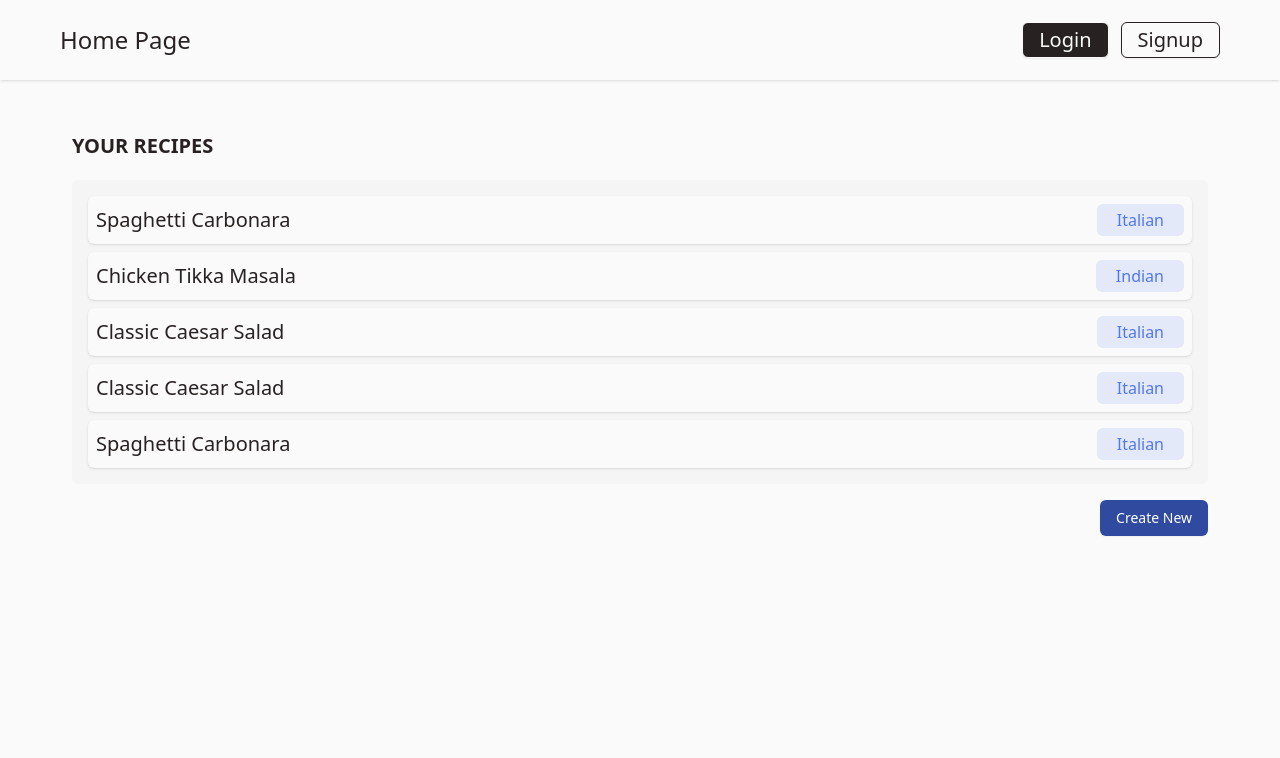
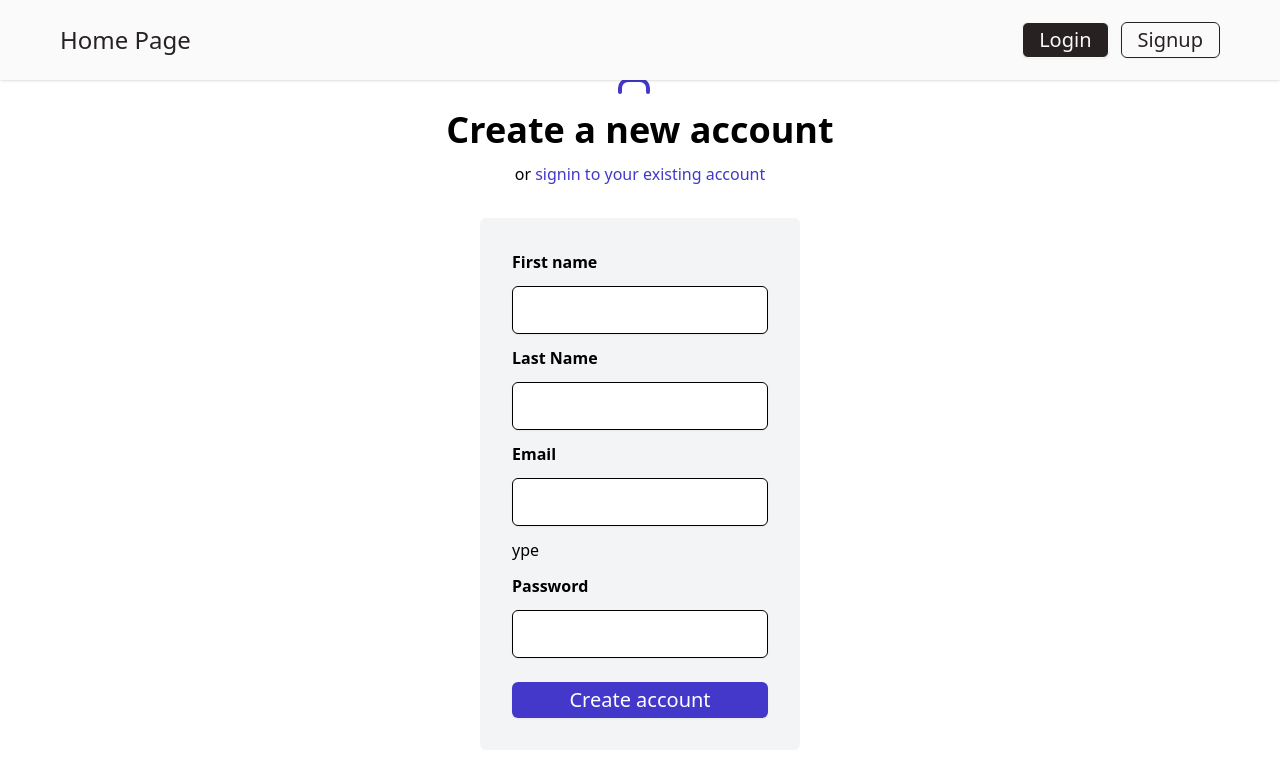
Before and after one commit to habtesh-beki/Recipe_app_client, a React (Vite) app: page / in a window 1280 px wide. Shown: the top 758 px of the page. Built offline with nearby package versions, Linux system fonts and the light colour scheme.

Commit message:
added login and signup form

```diff
--- a/package.json
+++ b/package.json
@@ -18,6 +18,7 @@
     "path": "^0.12.7",
     "react": "^19.0.0",
     "react-dom": "^19.0.0",
+    "react-hook-form": "^7.54.2",
     "tailwind-merge": "^3.0.2",
     "tailwindcss": "^4.0.12",
     "tailwindcss-animate": "^1.0.7"
--- a/src/pages/userPage.tsx
+++ b/src/pages/userPage.tsx
@@ -1,11 +1,15 @@
-import Body from "@/components/userPage/body";
+// import Body from "@/components/userPage/body";/
+import LoginForm from "@/components/userPage/login";
+import SignupForm from "@/components/userPage/signup";
 import Header from "@/shared/Header/Header";
 
 export default function UserPage() {
   return (
     <div className="w-full">
       <Header />
-      <Body />
+      {/* <Body /> */}
+      {/* <LoginForm /> */}
+      <SignupForm />
     </div>
   );
 }
```
